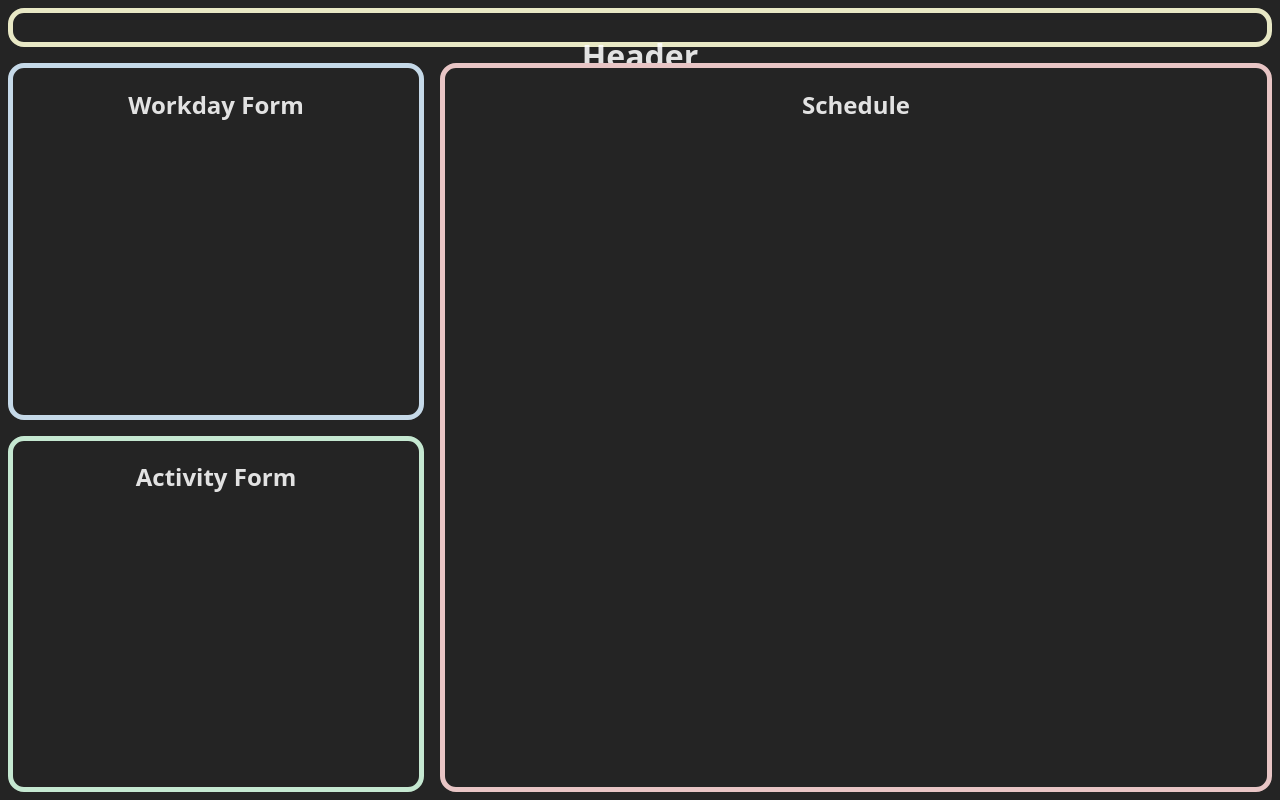
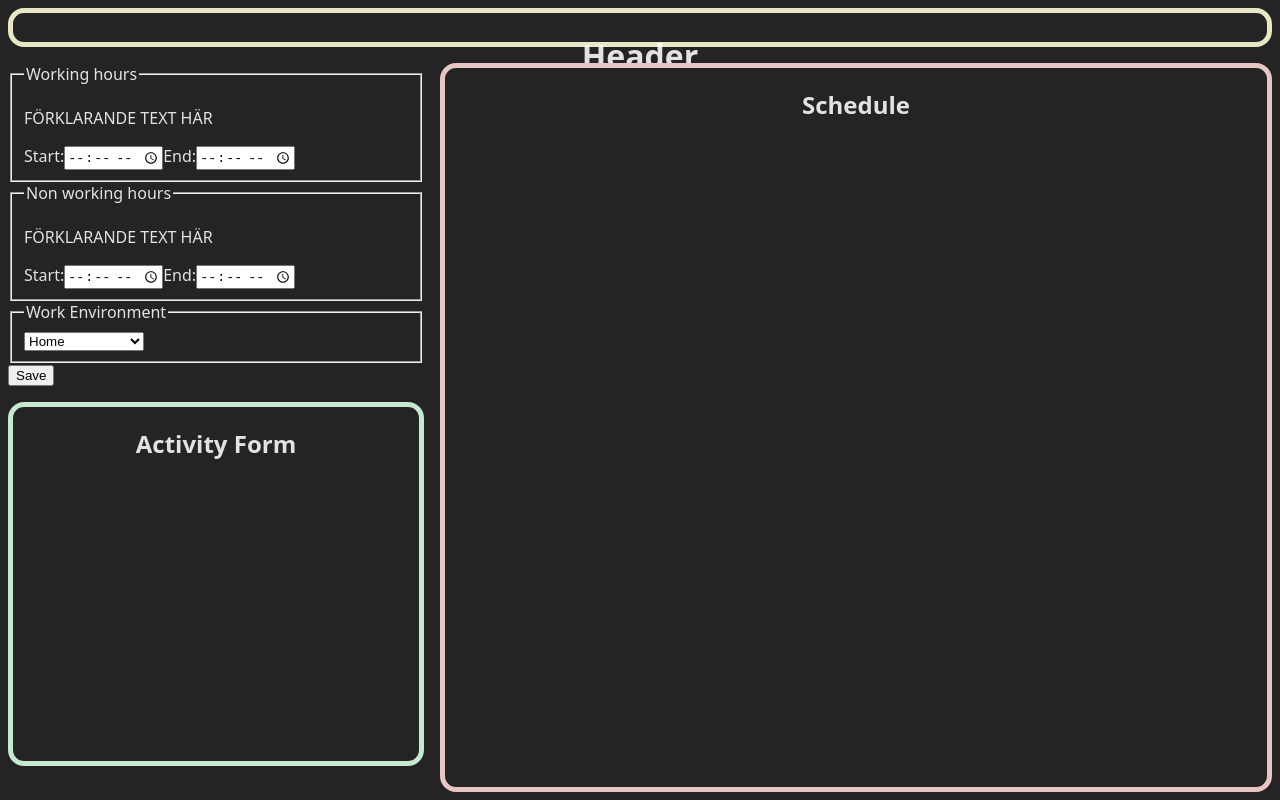
Before and after one commit to ollewarne/linkoping-pps, a React (Vite) app: page / in a window 1280 px wide. Built offline with nearby package versions, Linux system fonts and the light colour scheme.

Commit message:
Workday form

```diff
--- a/src/components/WorkDayForm/WorkDayForm.jsx
+++ b/src/components/WorkDayForm/WorkDayForm.jsx
@@ -1,10 +1,88 @@
-import styles from "./WorkDayForm.module.css"
+import styles from "./WorkDayForm.module.css";
+import { useRef } from "react";
 
 
 function WorkDayForm() {
+
+    const workHoursStart = useRef();
+    const workHoursEnd = useRef();
+    const nonWorkHoursStart = useRef();
+    const nonWorkHoursEnd = useRef();
+    const workEnvironment = useRef();
+
+    const environmentOptions = ['Home', 'Private office', 'Shared office', 'Open-plan office', 'Public place', 'Hybrid work']
+
+    function handleSubmit(e) {
+        e.preventDefault();
+
+        const workdayData = {
+            workHours: {
+            start: workHoursStart.current.value,
+            end: workHoursEnd.current.value
+            },
+            nonWorkHours: {
+            start: nonWorkHoursStart.current.value,
+            end: nonWorkHoursEnd.current.value
+            },
+            workEnvironment: {
+            location: workEnvironment.current.value
+            }
+        };
+
+        workHoursStart.current.value = '00:00';
+        workHoursEnd.current.value = '00:00';
+        nonWorkHoursStart.current.value = '00:00';
+        nonWorkHoursEnd.current.value = '00:00';
+        workEnvironment.current.value = environmentOptions[0];
+
+
+
+    console.log(workdayData);
+    };
+
     return (
-        <div className={styles.container}><h2>Workday Form</h2></div>
-    )
+        <form onSubmit={handleSubmit}>
+
+{/* WORKING HOURS */}
+            <fieldset>
+                <legend >Working hours</legend>
+                <p className='explanation'>FÖRKLARANDE TEXT HÄR</p>
+
+                <label htmlFor='work-hours-start'>Start:</label>
+                <input ref={workHoursStart} type="time" id='work-hours-start'/>
+
+                <label htmlFor='work-hours-end'>End:</label>
+                <input ref={workHoursEnd} type="time" id='work-hours-end'/>
+            </fieldset>
+
+{/* NON WORKING HOURS */}
+            <fieldset>
+                <legend>Non working hours</legend>
+                <p className='explanation'>FÖRKLARANDE TEXT HÄR</p>
+
+                <label htmlFor='non-work-hours-start'>Start:</label>
+                <input ref={nonWorkHoursStart} type="time" id='non-work-hours-start'/>
+
+                <label htmlFor='non-work-hours-end'>End:</label>
+                <input ref={nonWorkHoursEnd} type="time" id='non-work-hours-end'/>
+            </fieldset>
+
+{/* ENVIRONMENT */}
+            <fieldset>
+                <legend>Work Environment</legend>
+                <select ref={workEnvironment} name="environments" id="working-environment">
+                    { environmentOptions.map(environment => (
+                        <option key={environment} value={environment}>
+                            {environment}
+                        </option> )
+                    )};
+                </select>
+            </fieldset>
+
+            <button type="submit">Save</button>
+        </form>
+    );
 }
 
+
 export default WorkDayForm;
```
